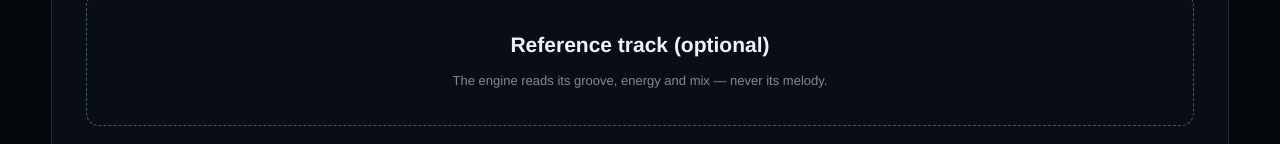
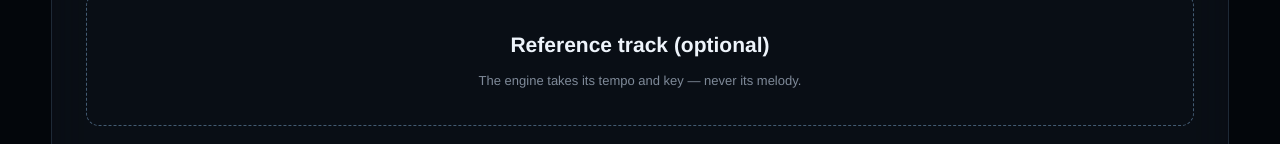
Before and after one commit to davidbrunnn/signalgen-site, a Next.js app: page /create in a window 1280 px wide. Shown: the part 656-800 px from the top of the page. Built offline with nearby package versions, Linux system fonts and the light colour scheme.

Commit message:
create: the reference only sets tempo and key (what the engine reads today)
Co-Authored-By: Claude Opus 5.5 <noreply@anthropic.com>
Claude-Session: https://claude.ai/code/session_01MjdyBmYff5Q9ds14eUMweD

```diff
--- a/app/create/Create.tsx
+++ b/app/create/Create.tsx
@@ -61,7 +61,7 @@ export default function Create() {
         onDragOver={(e) => e.preventDefault()} onDrop={(e) => { e.preventDefault(); const f = e.dataTransfer.files[0]; if (f) setFile(f); }}>
         <input ref={inp} type="file" accept=".wav,.mp3,.aif,.aiff,.m4a,.flac,audio/*" hidden onChange={(e) => setFile(e.target.files?.[0] || null)} />
         <div className="big">{file ? file.name : 'Reference track (optional)'}</div>
-        <div className="small">{file ? 'click to change' : 'The engine reads its groove, energy and mix — never its melody.'}</div>
+        <div className="small">{file ? 'click to change' : 'The engine takes its tempo and key — never its melody.'}</div>
       </div>
       <div className="ctas" style={{ margin: '34px 0 0' }}>
         <button className="btn" disabled={!ready || !!busy} onClick={go}>{busy || 'New songstarter'}</button>
```
